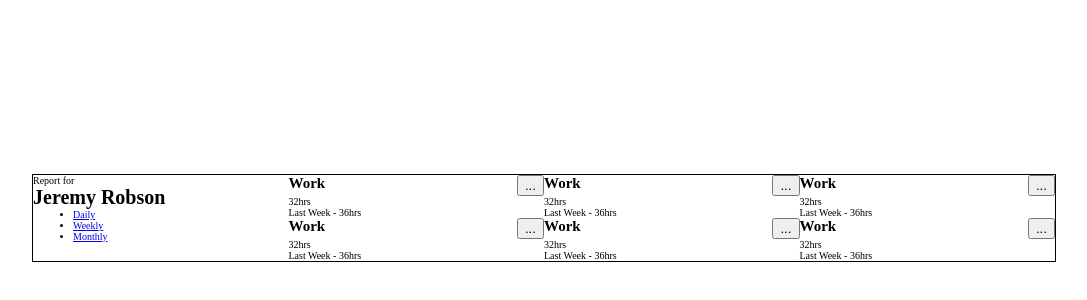
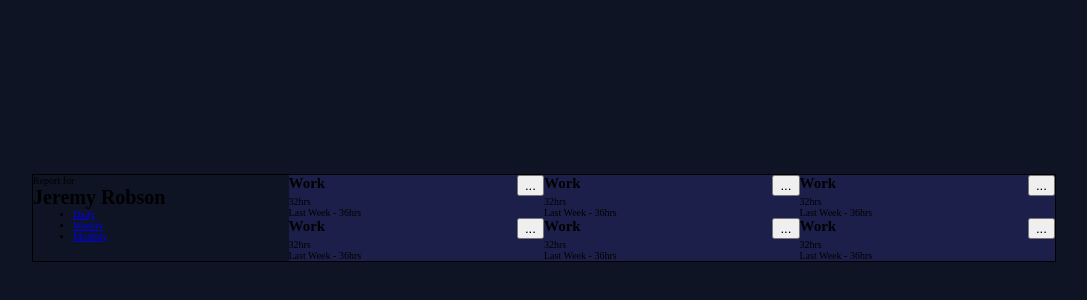
Before and after one commit to Lfreeman124/time-tracking, a plain HTML site: page index.html in a window 1280 px wide. Shown: the part 182-482 px from the top of the page, without its empty margins (96-1183 px from the left). Drawn offline with Linux system fonts and the light colour scheme.

Commit message:
Color Changes

```diff
--- a/style.css
+++ b/style.css
@@ -41,7 +41,7 @@
 
 /* GLOBALS */
 body {
-  /* background-color: var(--clr-blue); */
+  background-color: var(--clr-blue-very-dark);
 }
 
 main {
@@ -71,3 +71,7 @@ main {
   display: flex;
   justify-content: space-between;
 }
+
+.category-container {
+  background-color: var(--clr-blue-dark);
+}
```
